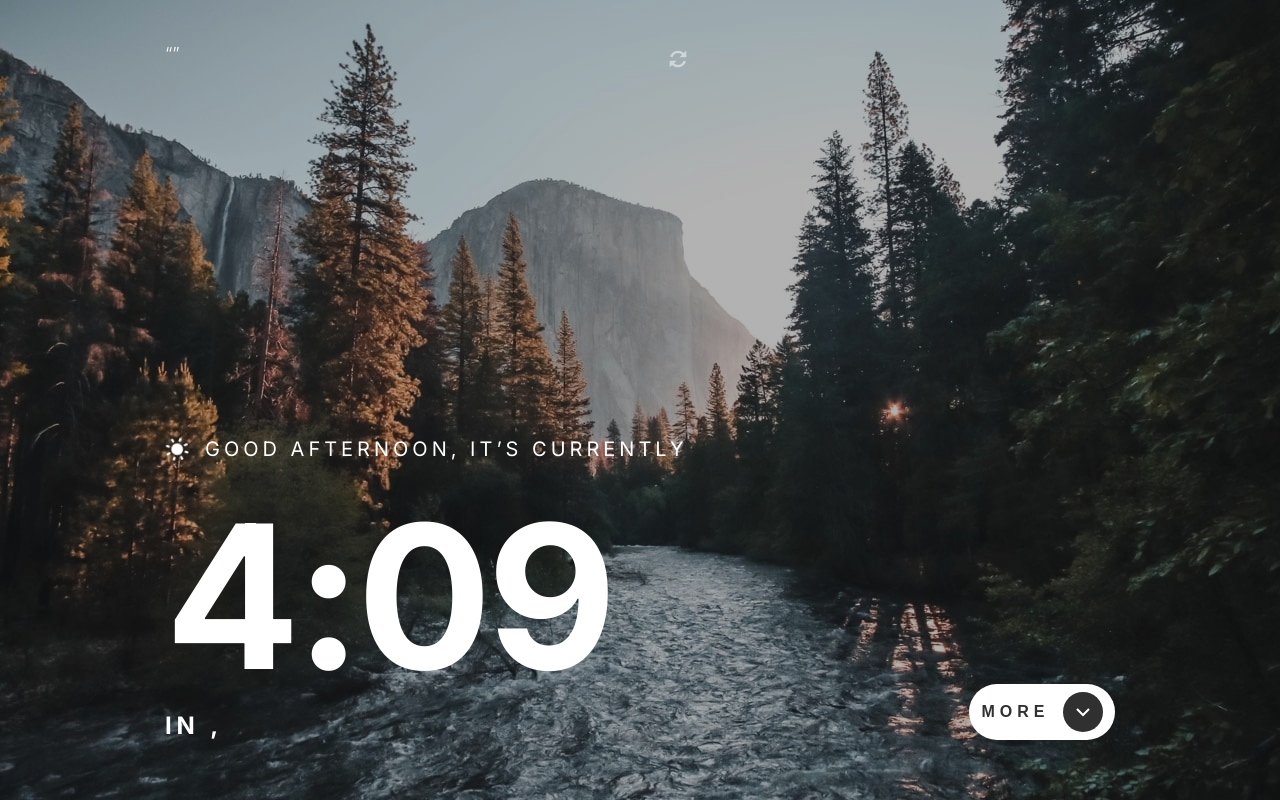
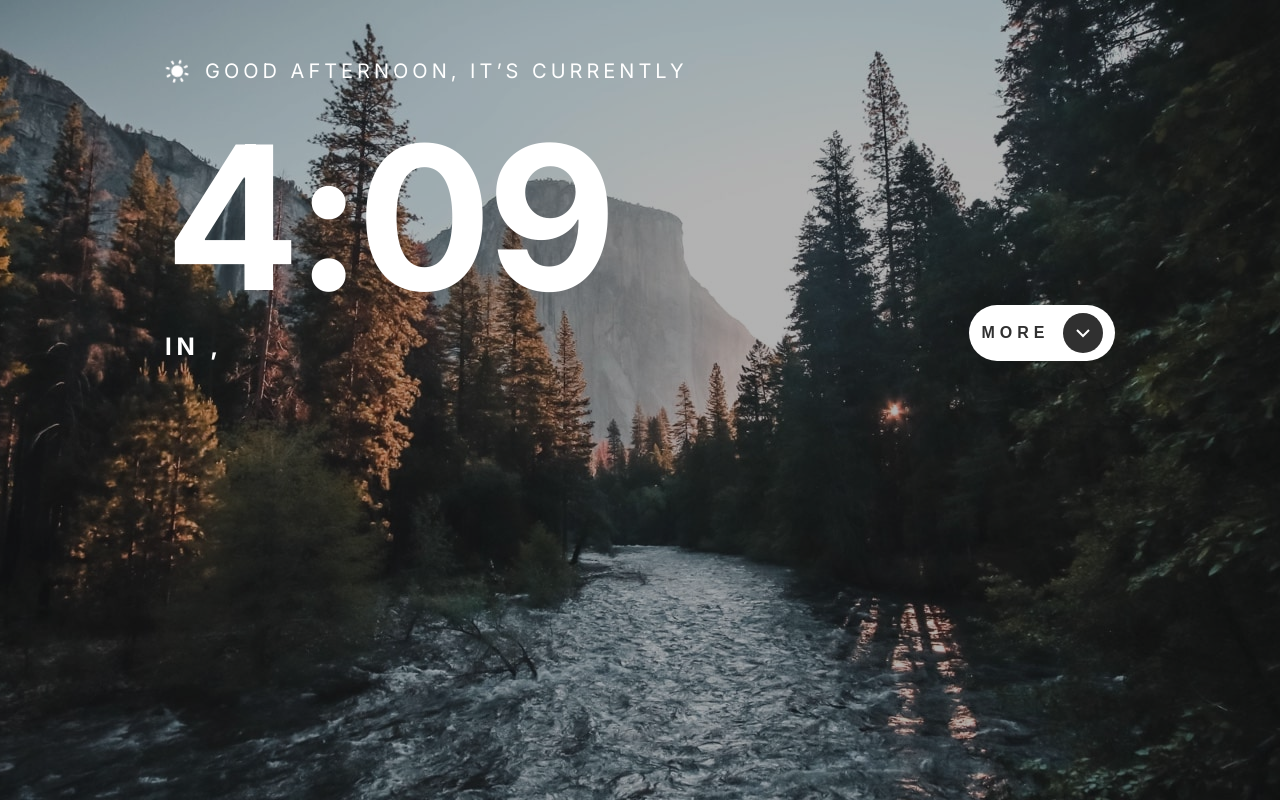
Before and after one commit to vsm1996/clock-app, a React (Create React App) app: page / in a window 1280 px wide. Built offline with nearby package versions, Linux system fonts and the light colour scheme; no server answers.

Commit message:
removing quotes due to broken api

```diff
--- a/src/App.js
+++ b/src/App.js
@@ -82,7 +82,7 @@ class App extends Component {
             show ? "container content" : "container content content-height"
           }
         >
-          <Quote quote={quote} show={show} handleClick={this.refreshQuote} />
+          {/* <Quote quote={quote} show={show} handleClick={this.refreshQuote} /> */}
           <Display
             userInfo={userInfo}
             worldInfo={worldInfo}
```
Also changed, not shown: 1 other file (tests, documents, lock files or other folders).
